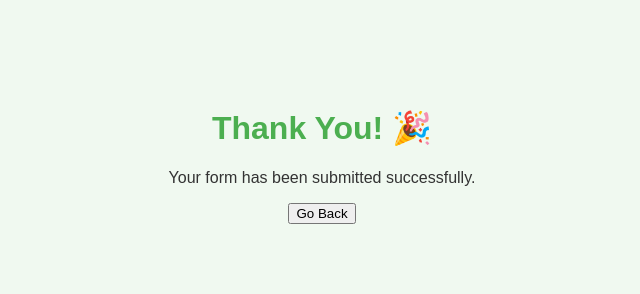
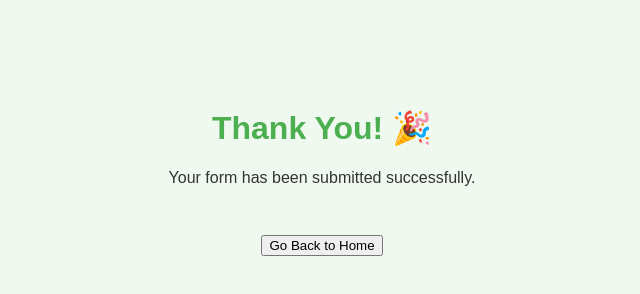
Before and after one commit to PStoppa7/lesso, a plain HTML site: page thank-you.html in a window 1280 px wide. Shown: the whole page, without its empty margins (318-958 px from the left). Drawn offline with Linux system fonts and the light colour scheme.

Commit message:
Update thank-you.html
added anchor button

```diff
--- a/thank-you.html
+++ b/thank-you.html
@@ -27,7 +27,10 @@
 <body>
   <h1>Thank You! 🎉</h1>
   <p>Your form has been submitted successfully.</p>
-  <button onclick="window.history.back()">Go Back</button>
+  <a href="index.html">
+  <button>Go Back to Home</button>
+</a>
+
 
 </body>
 </html>
```
